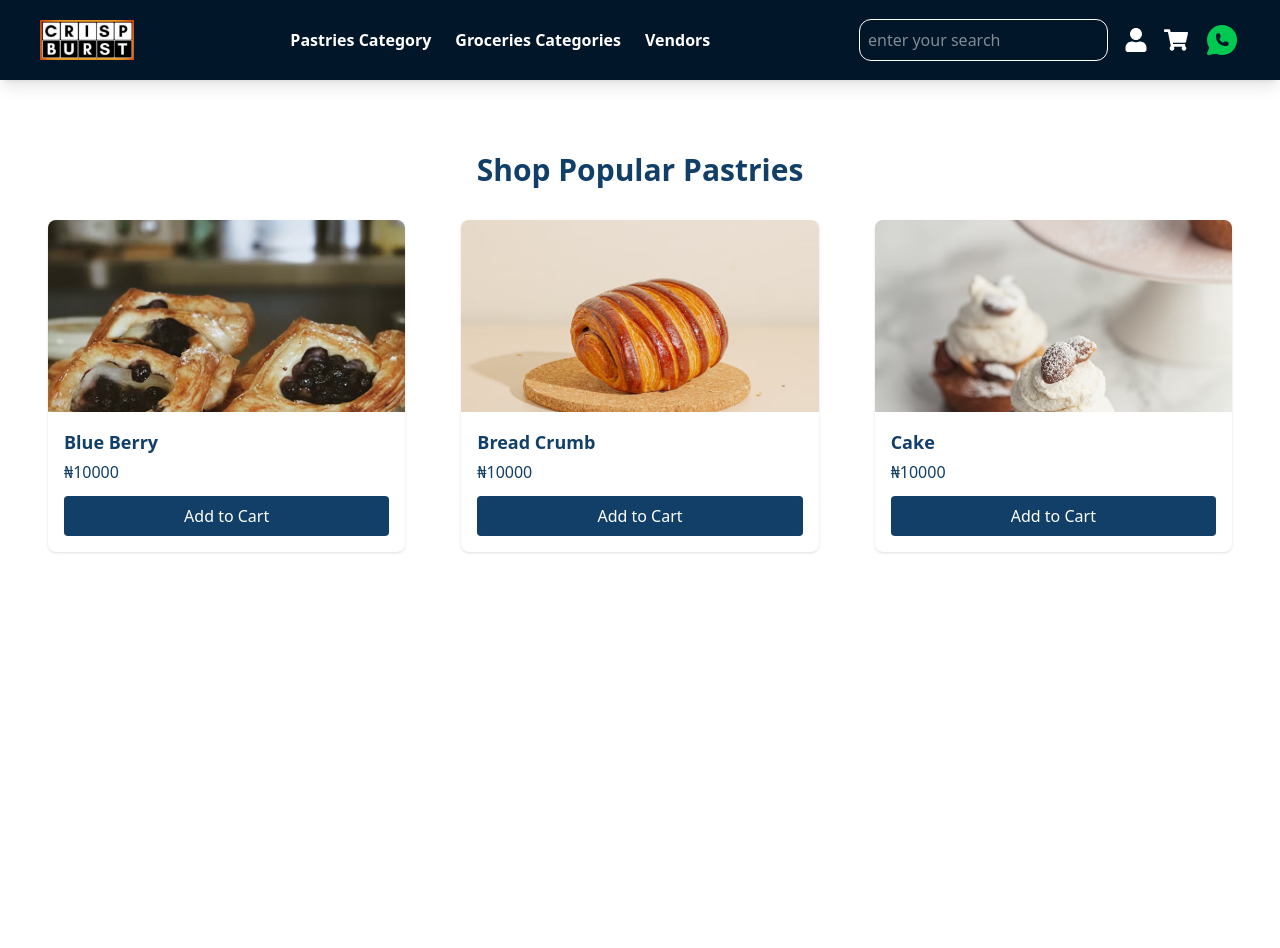
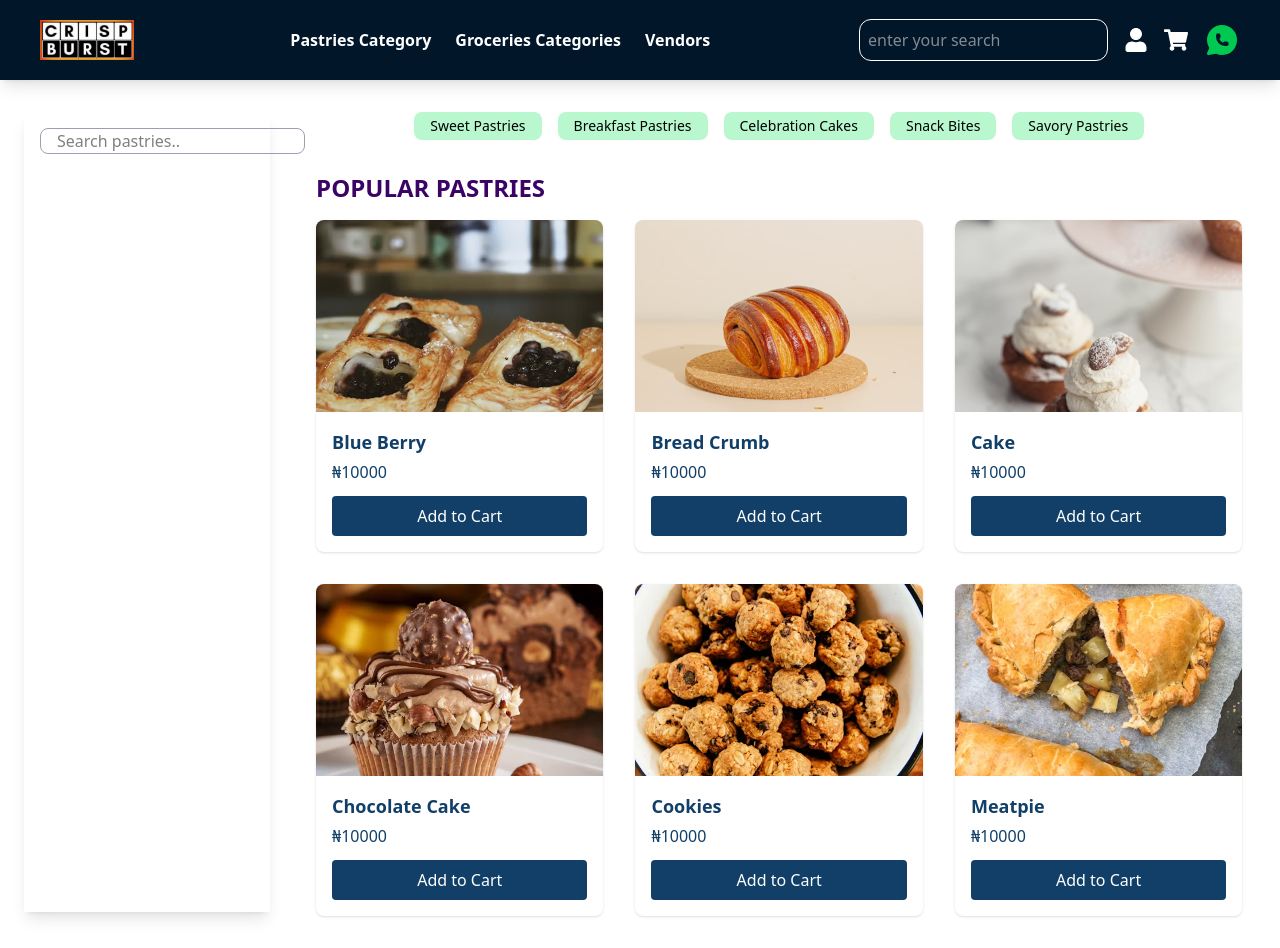
Before and after one commit to Favics-T/CrispBurst, a React (Vite) app: page /pastries in a window 1280 px wide. Before the commit the page ends 800 px from the top, so only its background shows below. Built offline with nearby package versions, Linux system fonts and the light colour scheme.

Commit message:
pastry page

```diff
--- a/src/data/product.js
+++ b/src/data/product.js
@@ -1,4 +1,3 @@
-
 import BlueBerry from '../assets/blueberry.avif';
 import Breadcrumb from '../assets/Breadcrumb.avif';
 import Cake from '../assets/cake.avif';
@@ -8,12 +7,60 @@ import Meatpie from '../assets/Meatpie.avif';
 import Sausage from '../assets/sausage.avif';
 
 export const product = [
-  { id: 1, title: "Blue Berry", image: BlueBerry, price: 10000, category: "" },
-  { id: 2, title: "Bread Crumb", image: Breadcrumb, price: 10000, category: "" },
-  { id: 3, title: "Cake", image: Cake, price: 10000, category: "" },
-  { id: 4, title: "Chocolate Cake", image: ChocolateCake, price: 10000, category: "" },
-  { id: 5, title: "Cookies", image: Cookies, price: 10000, category: "" },
-  { id: 6, title: "Meatpie", image: Meatpie, price: 10000, category: "" },
-  { id: 7, title: "Sausage", image: Sausage, price: 10000, category: "" },
-  { id: 8, title: "Chocolate Cake", image: ChocolateCake, price: 10000, category: "" },
+  {
+    id: 1,
+    title: "Blue Berry",
+    image: BlueBerry,
+    price: 10000,
+    category: "Sweet Pastries",
+  },
+  {
+    id: 2,
+    title: "Bread Crumb",
+    image: Breadcrumb,
+    price: 10000,
+    category: "Breakfast Pastries",
+  },
+  {
+    id: 3,
+    title: "Cake",
+    image: Cake,
+    price: 10000,
+    category: "Celebration Cakes",
+  },
+  {
+    id: 4,
+    title: "Chocolate Cake",
+    image: ChocolateCake,
+    price: 10000,
+    category: "Celebration Cakes",
+  },
+  {
+    id: 5,
+    title: "Cookies",
+    image: Cookies,
+    price: 10000,
+    category: "Snack Bites",
+  },
+  {
+    id: 6,
+    title: "Meatpie",
+    image: Meatpie,
+    price: 10000,
+    category: "Savory Pastries",
+  },
+  {
+    id: 7,
+    title: "Sausage",
+    image: Sausage,
+    price: 10000,
+    category: "Savory Pastries",
+  },
+  {
+    id: 8,
+    title: "Chocolate Cake",
+    image: ChocolateCake,
+    price: 10000,
+    category: "Celebration Cakes",
+  },
 ];
--- a/src/pages/Pastries.jsx
+++ b/src/pages/Pastries.jsx
@@ -1,20 +1,62 @@
-import React from 'react'
+import React, { useState } from 'react';
 import { product } from '../data/product'; // your updated data
 import { useCart } from '../context/ChatContext';
 
+const Pastries = () => {
+  const { addToCart } = useCart();
 
-const Pastries = () => {
-    const { addToCart } = useCart();
+  const [search, setSearch] = useState('');
+  const [selectedCategory, setSelectedCategory] = useState('');
+
+  // Extract unique categories from the product list
+  const uniqueCategories = [...new Set(product.map((item) => item.category))];
+
+  // Filter by search + category
+  const filteredProducts = product.filter((item) => {
+    const matchesSearch = item.title.toLowerCase().includes(search.toLowerCase());
+    const matchesCategory = selectedCategory ? item.category === selectedCategory : true;
+    return matchesSearch && matchesCategory;
+  });
+
   return (
     <div>
-       <div className="px-6 py-10 ">
+      <div className='flex gap-8'>
+        {/* side bar */}
+        <div className=' w-2/10 shadow-lg h-screen p-4 '>
+          <input
+            type="text"
+            placeholder='Search pastries..'
+            value={search}
+            onChange={(e) => setSearch(e.target.value)}
+            className='border  border-gray-400 px-4 rounded-lg'
+          />
+        </div>
 
-            <h1 className="text-3xl font-bold text-center text-[#113f67] mb-8">
-              Shop Popular Pastries
-            </h1>
+        {/* main page */}
+        <div className='w-8/10 gap-8 items-center justify-center flex flex-col'>
+          {/* categories */}
+          <div className="flex gap-4 flex-wrap">
+            {uniqueCategories.map((cat) => (
+              <button
+                key={cat}
+                onClick={() => setSelectedCategory(cat === selectedCategory ? '' : cat)}
+                className={`py-1 px-4 rounded-lg text-sm ${
+                  selectedCategory === cat
+                    ? 'bg-green-700 text-white'
+                    : 'bg-green-200 text-black'
+                }`}
+              >
+                {cat}
+              </button>
+            ))}
+          </div>
 
-            <div className="grid grid-cols-1 sm:grid-cols-2 md:grid-cols-3 gap-14">
-              {product.slice(0,3).map((item) => (
+          {/* Popular Pastries */}
+          <div className='flex flex-col gap-4'>
+            <h1 className='text-2xl font-semibold text-purple-950'>POPULAR PASTRIES</h1>
+
+            <div className='grid grid-cols-3 gap-8'>
+              {filteredProducts.slice(0, 6).map((item) => (
                 <div key={item.id} className="bg-white shadow rounded-lg overflow-hidden">
                   <img src={item.image} alt={item.title} className="h-48 w-full object-cover" />
                   <div className="p-4">
@@ -32,8 +74,10 @@ const Pastries = () => {
               ))}
             </div>
           </div>
+        </div>
+      </div>
     </div>
-  )
-}
+  );
+};
 
-export default Pastries
+export default Pastries;
```
